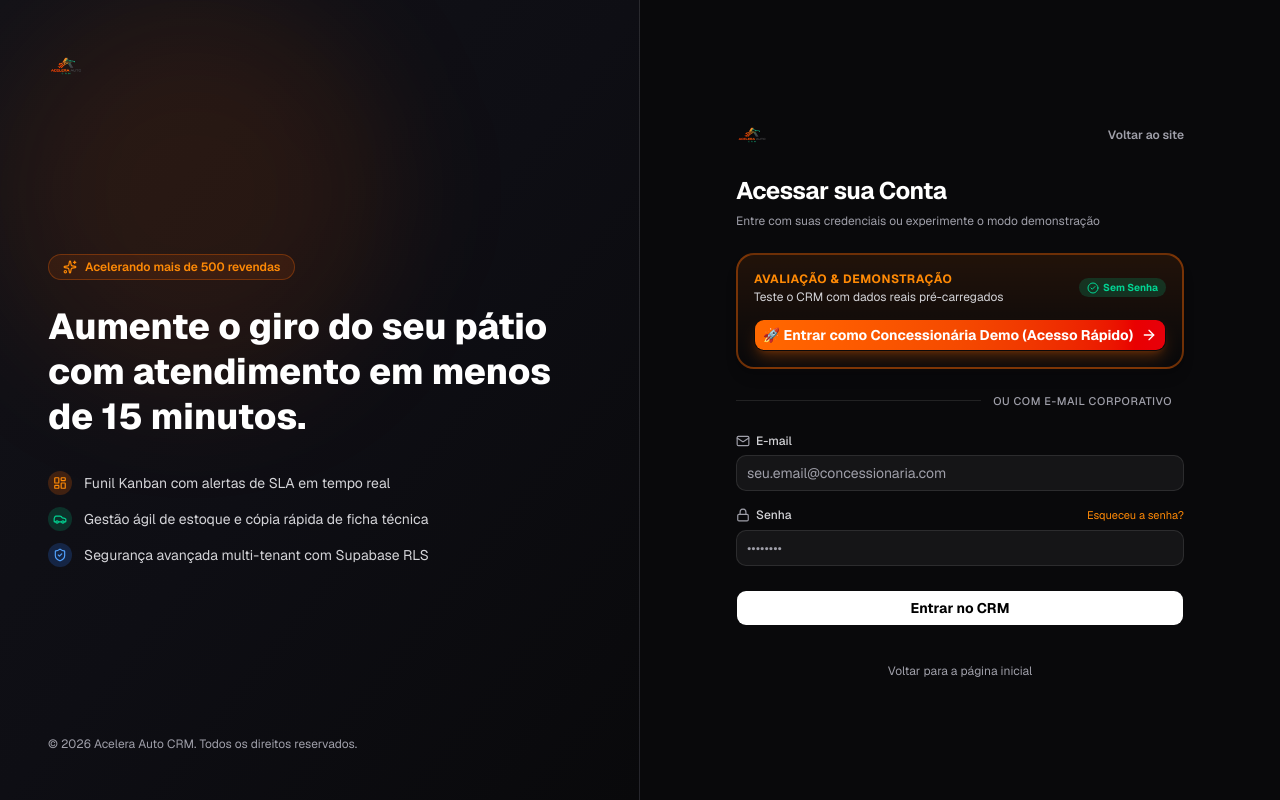
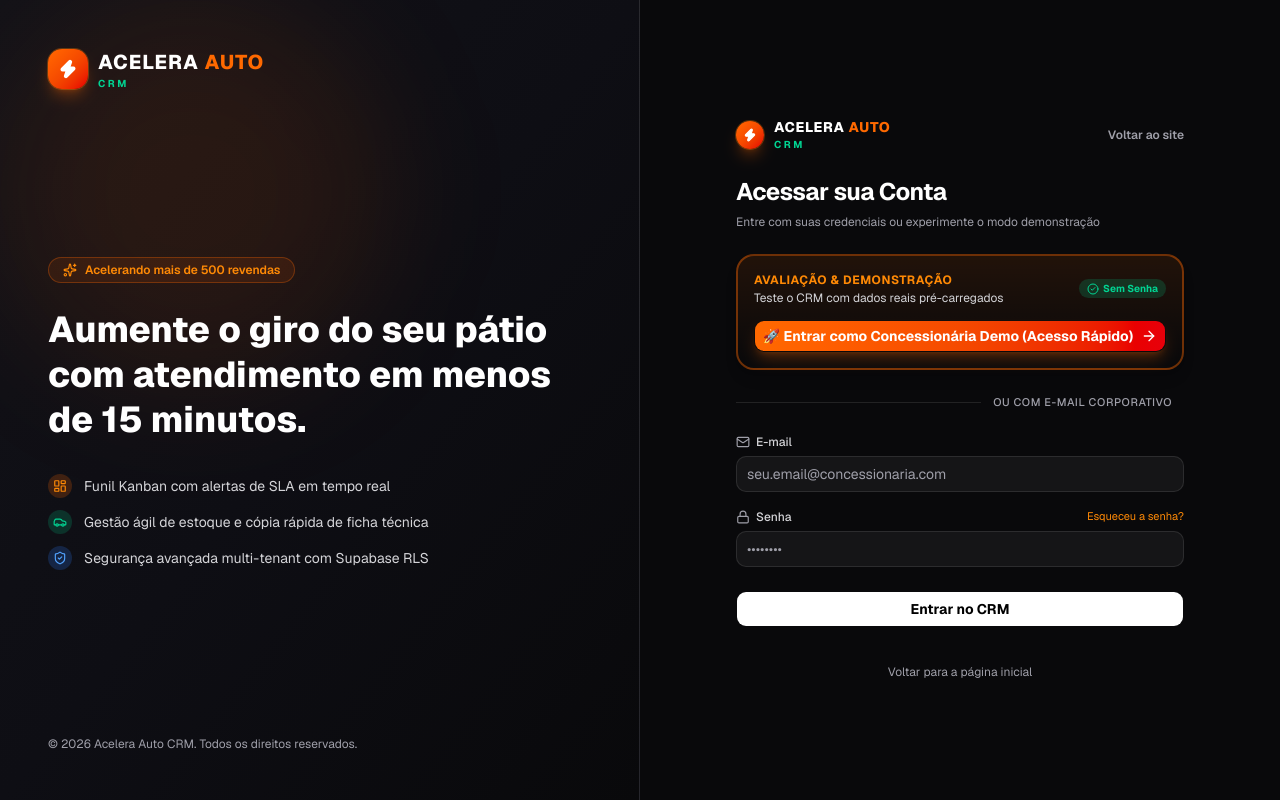
Before and after one commit to cristianlohn/acelera-auto-crm, a Next.js app: page /login in a window 1280 px wide. Built offline with nearby package versions, Linux system fonts and the light colour scheme; no server answers.

Commit message:
feat(pricing): update render logo

```diff
--- a/src/app/(auth)/login/page.tsx
+++ b/src/app/(auth)/login/page.tsx
@@ -31,6 +31,7 @@
 import { Button } from "@/components/ui/button";
 import { Input } from "@/components/ui/input";
 import { supabase, isSupabaseConfigured } from "@/lib/supabase/client";
+import { BrandLogo } from "@/components/ui/brand-logo";
 
 export default function LoginPage() {
   const router = useRouter();
@@ -103,14 +104,7 @@
           className="flex items-center gap-2.5 z-10 transition-transform hover:scale-105"
           aria-label="Ir para a página inicial"
         >
-          <Image
-            src="/logo.png"
-            alt="Acelera Auto CRM"
-            width={160}
-            height={40}
-            className="h-9 w-auto object-contain"
-            priority
-          />
+          <BrandLogo size="lg" />
         </Link>
 
         {/* Mensagem de Destaque */}
@@ -164,14 +158,7 @@
               className="flex items-center gap-2 transition-transform hover:scale-105"
               aria-label="Ir para a página inicial"
             >
-              <Image
-                src="/logo.png"
-                alt="Acelera Auto CRM"
-                width={140}
-                height={36}
-                className="h-8 w-auto object-contain"
-                priority
-              />
+              <BrandLogo size="sm" />
             </Link>
 
             <Link
--- a/src/app/(auth)/register/page.tsx
+++ b/src/app/(auth)/register/page.tsx
@@ -13,11 +13,9 @@
 "use client";
 
 import { useState, useTransition } from "react";
-import Image from "next/image";
 import Link from "next/link";
 import { useRouter } from "next/navigation";
 import {
-  Zap,
   ArrowRight,
   Lock,
   Mail,
@@ -34,6 +32,7 @@
 import { Button } from "@/components/ui/button";
 import { Input } from "@/components/ui/input";
 import { registerNewDealership } from "@/app/actions/auth";
+import { BrandLogo } from "@/components/ui/brand-logo";
 
 export default function RegisterPage() {
   const router = useRouter();
@@ -113,14 +112,7 @@
           className="flex items-center gap-2.5 z-10 transition-transform hover:scale-105"
           aria-label="Ir para a página inicial"
         >
-          <Image
-            src="/logo.png"
-            alt="Acelera Auto CRM"
-            width={160}
-            height={40}
-            className="h-9 w-auto object-contain"
-            priority
-          />
+          <BrandLogo size="lg" />
         </Link>
 
         {/* Benefícios do Trial */}
@@ -174,14 +166,7 @@
               className="flex items-center gap-2 transition-transform hover:scale-105"
               aria-label="Ir para a página inicial"
             >
-              <Image
-                src="/logo.png"
-                alt="Acelera Auto CRM"
-                width={140}
-                height={36}
-                className="h-8 w-auto object-contain"
-                priority
-              />
+              <BrandLogo size="sm" />
             </Link>
 
             <Link
--- a/src/app/(dashboard)/layout.tsx
+++ b/src/app/(dashboard)/layout.tsx
@@ -10,7 +10,6 @@
 
 "use client";
 
-import Image from "next/image";
 import Link from "next/link";
 import { usePathname } from "next/navigation";
 import {
@@ -34,6 +33,7 @@
 import { cn } from "@/lib/utils";
 import { DemoRoleProvider } from "@/context/demo-role-context";
 import { RoleSimulatorBar } from "@/components/demo/RoleSimulatorBar";
+import { BrandLogo } from "@/components/ui/brand-logo";
 
 // ---------------------------------------------------------------------------
 // Configuração dos itens de navegação
@@ -58,18 +58,7 @@
 // ---------------------------------------------------------------------------
 
 function Logo({ className }: { className?: string }) {
-  return (
-    <div className={cn("flex items-center gap-2.5", className)}>
-      <Image
-        src="/logo.png"
-        alt="Acelera Auto CRM"
-        width={140}
-        height={36}
-        className="h-8 w-auto object-contain"
-        priority
-      />
-    </div>
-  );
+  return <BrandLogo className={className} size="sm" />;
 }
 
 // ---------------------------------------------------------------------------
--- a/src/app/(marketing)/layout.tsx
+++ b/src/app/(marketing)/layout.tsx
@@ -9,10 +9,10 @@
  * - Rodapé com informações institucionais, segurança de dados e links rápidos.
  */
 
-import Image from "next/image";
 import Link from "next/link";
 import { ShieldCheck, Database, ArrowRight } from "lucide-react";
 import { Button } from "@/components/ui/button";
+import { BrandLogo } from "@/components/ui/brand-logo";
 
 export const metadata = {
   title: "Acelera Auto CRM — O CRM Automotivo de Alta Velocidade",
@@ -38,14 +38,7 @@
             className="flex items-center gap-2 transition-transform hover:scale-105 shrink-0"
             aria-label="Acelera Auto CRM Página Inicial"
           >
-            <Image
-              src="/logo.png"
-              alt="Acelera Auto CRM"
-              width={160}
-              height={40}
-              className="h-8 sm:h-9 w-auto object-contain"
-              priority
-            />
+            <BrandLogo />
           </Link>
 
           {/* Links de Navegação (Desktop) */}
@@ -123,13 +116,7 @@
             {/* Coluna 1: Sobre */}
             <div className="space-y-3 md:col-span-1">
               <div className="flex items-center gap-2">
-                <Image
-                  src="/logo.png"
-                  alt="Acelera Auto CRM"
-                  width={140}
-                  height={36}
-                  className="h-7 w-auto object-contain"
-                />
+                <BrandLogo size="sm" />
               </div>
               <p className="text-zinc-400 leading-relaxed">
                 Plataforma de alta performance desenvolvida para acelerar a
--- a/src/app/layout.tsx
+++ b/src/app/layout.tsx
@@ -13,7 +13,9 @@
 });
 
 export const metadata: Metadata = {
-  metadataBase: new URL(process.env.NEXT_PUBLIC_APP_URL || "https://acelera-auto-crm.app"),
+  metadataBase: new URL(
+    process.env.NEXT_PUBLIC_APP_URL || "https://aceleraautocrm.com.br"
+  ),
   title: {
     default: "Acelera Auto CRM | CRM Automotivo de Alta Velocidade",
     template: "%s | Acelera Auto CRM",
@@ -31,27 +33,30 @@
   authors: [{ name: "Acelera Auto" }],
   creator: "Acelera Auto",
   openGraph: {
-    type: "website",
-    locale: "pt_BR",
-    url: "/",
-    siteName: "Acelera Auto CRM",
     title: "Acelera Auto CRM | CRM Automotivo de Alta Velocidade",
     description:
       "O CRM que acelera o fechamento de vendas de veículos. Funil Kanban integrado ao WhatsApp, gestão de pátio e métricas em tempo real.",
+    url: "https://aceleraautocrm.com.br",
+    siteName: "Acelera Auto CRM",
+    locale: "pt_BR",
+    type: "website",
     images: [
       {
-        url: "/og-image.png",
+        url: "https://aceleraautocrm.com.br/og-image.png",
+        secureUrl: "https://aceleraautocrm.com.br/og-image.png",
         width: 1200,
         height: 630,
-        alt: "Acelera Auto CRM - Visual Preview",
+        type: "image/png",
+        alt: "Acelera Auto CRM Preview",
       },
     ],
   },
   twitter: {
     card: "summary_large_image",
     title: "Acelera Auto CRM | CRM Automotivo de Alta Velocidade",
-    description: "Aumente o giro do seu pátio e não perca mais leads do WhatsApp.",
-    images: ["/og-image.png"],
+    description:
+      "Acelere o fechamento de vendas de veículos e gerencie seus leads em tempo real.",
+    images: ["https://aceleraautocrm.com.br/og-image.png"],
   },
   icons: {
     icon: "/icon.png",
--- a/src/app/robots.ts
+++ b/src/app/robots.ts
@@ -1,7 +1,7 @@
 import type { MetadataRoute } from "next";
 
 export default function robots(): MetadataRoute.Robots {
-  const baseUrl = process.env.NEXT_PUBLIC_APP_URL || "https://acelera-auto-crm.app";
+  const baseUrl = process.env.NEXT_PUBLIC_APP_URL || "https://aceleraautocrm.com.br";
 
   return {
     rules: {
--- a/src/app/sitemap.ts
+++ b/src/app/sitemap.ts
@@ -1,7 +1,7 @@
 import type { MetadataRoute } from "next";
 
 export default function sitemap(): MetadataRoute.Sitemap {
-  const baseUrl = process.env.NEXT_PUBLIC_APP_URL || "https://acelera-auto-crm.app";
+  const baseUrl = process.env.NEXT_PUBLIC_APP_URL || "https://aceleraautocrm.com.br";
 
   return [
     {
--- /dev/null
+++ b/src/components/ui/brand-logo.tsx
@@ -0,0 +1,61 @@
+/**
+ * @file brand-logo.tsx
+ * @description Componente visual oficial da marca Acelera Auto CRM com alto contraste para Dark Mode.
+ */
+
+import { Zap } from "lucide-react";
+import { cn } from "@/lib/utils";
+
+interface BrandLogoProps {
+  className?: string;
+  size?: "sm" | "md" | "lg";
+}
+
+export function BrandLogo({ className, size = "md" }: BrandLogoProps) {
+  const iconSizes = {
+    sm: "h-7 w-7",
+    md: "h-8 w-8 sm:h-9 sm:w-9",
+    lg: "h-10 w-10",
+  };
+
+  const zapSizes = {
+    sm: "h-3.5 w-3.5",
+    md: "h-4 w-4 sm:h-5 sm:w-5",
+    lg: "h-5 w-5",
+  };
+
+  const textSizes = {
+    sm: "text-sm",
+    md: "text-base sm:text-lg",
+    lg: "text-lg sm:text-xl",
+  };
+
+  return (
+    <div className={cn("flex items-center gap-2.5 shrink-0", className)}>
+      {/* Símbolo da marca com gradiente e glow em laranja */}
+      <div
+        className={cn(
+          "flex items-center justify-center rounded-xl bg-gradient-to-br from-orange-500 via-orange-600 to-red-600 shadow-lg shadow-orange-500/30 ring-1 ring-orange-400/30 shrink-0",
+          iconSizes[size]
+        )}
+      >
+        <Zap className={cn("fill-white text-white", zapSizes[size])} />
+      </div>
+
+      {/* Tipografia de alto contraste para Dark Mode */}
+      <div className="flex flex-col">
+        <span
+          className={cn(
+            "font-extrabold text-white tracking-wider leading-none",
+            textSizes[size]
+          )}
+        >
+          ACELERA <span className="text-orange-500">AUTO</span>
+        </span>
+        <span className="text-[10px] font-bold text-emerald-400 tracking-[0.25em] uppercase leading-tight mt-0.5">
+          CRM
+        </span>
+      </div>
+    </div>
+  );
+}
```
Also changed, not shown: 1 other file (tests, documents, lock files or other folders).
